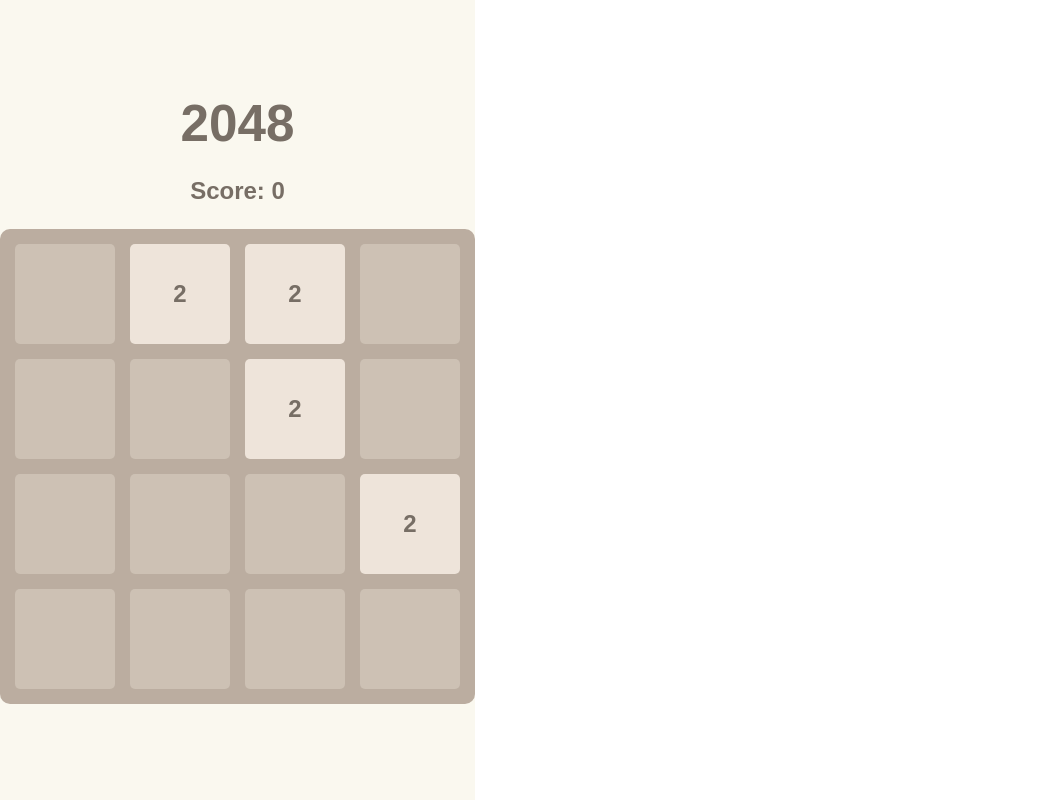
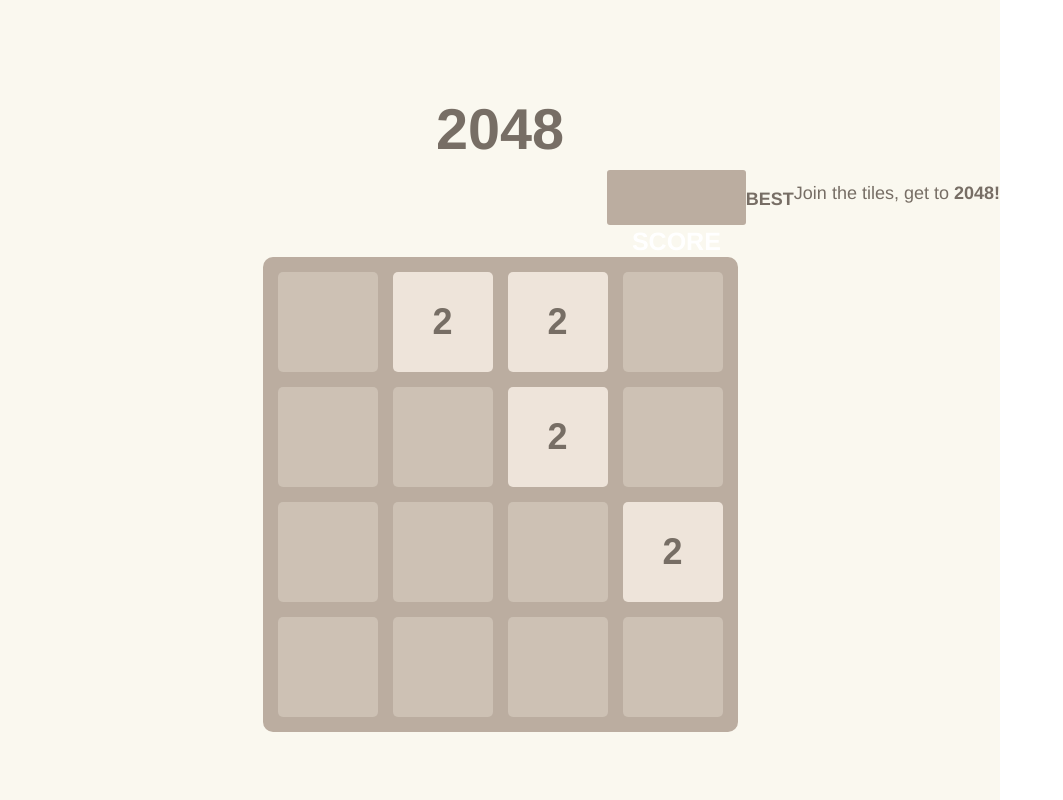
Before and after one commit to MyNameIsJeff-305/2048OnSteroids, a React (Vite) app in the folder frontend/: page / in a window 1280 px wide. Shown: the whole page, without its empty margins (0-1063 px from the left). Built offline with nearby package versions, Linux system fonts and the light colour scheme.

Commit message:
CSS and templating

```diff
--- a/frontend/src/App.css
+++ b/frontend/src/App.css
@@ -1,9 +1,7 @@
-/* src/App.css */
-
 .App {
   text-align: center;
   display: flex;
-  flex-direction: column;
+  flex-direction: row;
   align-items: center;
   justify-content: center;
   min-height: 100vh;
@@ -21,90 +19,3 @@
   font-size: 24px;
   color: #776e65;
 }
-
-.board {
-  display: grid;
-  grid-template-columns: repeat(4, 100px);
-  grid-template-rows: repeat(4, 100px);
-  gap: 15px;
-  background-color: #bbada0;
-  padding: 15px;
-  border-radius: 10px;
-  margin-top: 20px;
-}
-
-.cell {
-  width: 100px;
-  height: 100px;
-  border-radius: 5px;
-  display: flex;
-  align-items: center;
-  justify-content: center;
-  font-size: 24px;
-  font-weight: bold;
-  transition: all 0.2s;
-}
-
-.cell.empty {
-  background-color: rgba(238, 228, 218, 0.35);
-}
-
-.cell-2 {
-  background-color: #eee4da;
-  color: #776e65;
-}
-
-.cell-4 {
-  background-color: #ede0c8;
-  color: #776e65;
-}
-
-.cell-8 {
-  background-color: #f2b179;
-  color: #f9f6f2;
-}
-
-.cell-16 {
-  background-color: #f59563;
-  color: #f9f6f2;
-}
-
-.cell-32 {
-  background-color: #f67c5f;
-  color: #f9f6f2;
-}
-
-.cell-64 {
-  background-color: #f65e3b;
-  color: #f9f6f2;
-}
-
-.cell-128 {
-  background-color: #edcf72;
-  color: #f9f6f2;
-  font-size: 24px;
-}
-
-.cell-256 {
-  background-color: #edcc61;
-  color: #f9f6f2;
-  font-size: 24px;
-}
-
-.cell-512 {
-  background-color: #edc850;
-  color: #f9f6f2;
-  font-size: 24px;
-}
-
-.cell-1024 {
-  background-color: #edc53f;
-  color: #f9f6f2;
-  font-size: 20px;
-}
-
-.cell-2048 {
-  background-color: #edc22e;
-  color: #f9f6f2;
-  font-size: 20px;
-}
--- /dev/null
+++ b/frontend/src/components/GameBoard/GameBoard.css
@@ -0,0 +1,95 @@
+.container {
+    margin: 0 auto;
+    margin-top: 30px;
+    display: flex;
+    flex-direction: column;
+    width: 1000px;
+}
+
+.board {
+    display: grid;
+    grid-template-columns: repeat(4, 100px);
+    grid-template-rows: repeat(4, 100px);
+    gap: 15px;
+    background-color: #bbada0;
+    padding: 15px;
+    border-radius: 10px;
+    margin: auto;
+    margin-top: 20px;
+  }
+
+  .cell {
+    width: 100px;
+    height: 100px;
+    border-radius: 5px;
+    display: flex;
+    align-items: center;
+    justify-content: center;
+    font-size: 36px;
+    font-weight: bold;
+    transition: all 0.2s;
+  }
+
+  .cell.empty {
+    background-color: rgba(238, 228, 218, 0.35);
+  }
+
+  .cell-2 {
+    background-color: #eee4da;
+    color: #776e65;
+  }
+
+  .cell-4 {
+    background-color: #ede0c8;
+    color: #776e65;
+  }
+
+  .cell-8 {
+    background-color: #f2b179;
+    color: #f9f6f2;
+  }
+
+  .cell-16 {
+    background-color: #f59563;
+    color: #f9f6f2;
+  }
+
+  .cell-32 {
+    background-color: #f67c5f;
+    color: #f9f6f2;
+  }
+
+  .cell-64 {
+    background-color: #f65e3b;
+    color: #f9f6f2;
+  }
+
+  .cell-128 {
+    background-color: #edcf72;
+    color: #f9f6f2;
+    font-size: 24px;
+  }
+
+  .cell-256 {
+    background-color: #edcc61;
+    color: #f9f6f2;
+    font-size: 24px;
+  }
+
+  .cell-512 {
+    background-color: #edc850;
+    color: #f9f6f2;
+    font-size: 24px;
+  }
+
+  .cell-1024 {
+    background-color: #edc53f;
+    color: #f9f6f2;
+    font-size: 20px;
+  }
+
+  .cell-2048 {
+    background-color: #edc22e;
+    color: #f9f6f2;
+    font-size: 20px;
+  }
--- a/frontend/src/components/GameBoard/GameBoard.jsx
+++ b/frontend/src/components/GameBoard/GameBoard.jsx
@@ -1,8 +1,8 @@
-// src/GameBoard.jsx
-
+import Heading from '../Heading'
 import React, { useState, useEffect } from 'react';
 import Board from '../../GameLogic';
 import '../../App';
+import './GameBoard.css'
 
 const GameBoard = () => {
     const [boardInstance] = useState(new Board());
@@ -48,9 +48,9 @@
     };
 
     return (
-        <div>
-            <h1>2048</h1>
-            <h2>Score: {score}</h2>
+        <div className='container'>
+            <Heading board={board}/>
+            {/* <h2>Score: {score}</h2> */}
             <div className="board">
                 {board.map((row, rowIndex) => (
                     <React.Fragment key={rowIndex}>
--- /dev/null
+++ b/frontend/src/components/Heading/Heading.css
@@ -0,0 +1,27 @@
+.heading {
+    display: block;
+    color: #776e65;
+    font-family: "Clear Sans", "Helvetica Neue", Arial, Helvetica, sans-serif;
+    font-size: 18px;
+}
+
+.scores-container {
+    float: right;
+    display: flex;
+
+}
+
+.score-container {
+    position: relative;
+    display: block;
+    background: #bbada0;
+    padding: 15px 25px;
+    font-size: 25px;
+    height: 25px;
+    line-height: 47px;
+    font-weight: bold;
+    border-radius: 3px;
+    color: white;
+    margin-top: 8px;
+    text-align: center;
+}
--- /dev/null
+++ b/frontend/src/components/Heading/Heading.jsx
@@ -0,0 +1,24 @@
+import './Heading.css'
+
+const Heading = ({board}) => {
+    return (
+        <div className="heading">
+            <h1 className="title">2048</h1>
+            <div className="scores-container">
+                <div className="score-container">
+                    <h4>SCORE</h4>
+                    <h3>{board.score}</h3>
+                </div>
+                <div className="best-container">
+                    <h4>BEST</h4>
+                    <h3>{board.score === 0 ? 0 : board.score}</h3>
+                </div>
+                <div className='above-game'>
+                    <p className='game-intro'>Join the tiles, get to <strong>2048!</strong></p>
+                </div>
+            </div>
+        </div>
+    )
+};
+
+export default Heading;
--- /dev/null
+++ b/frontend/src/components/Heading/index.js
@@ -0,0 +1,3 @@
+import Heading from './Heading';
+
+export default Heading;
```
